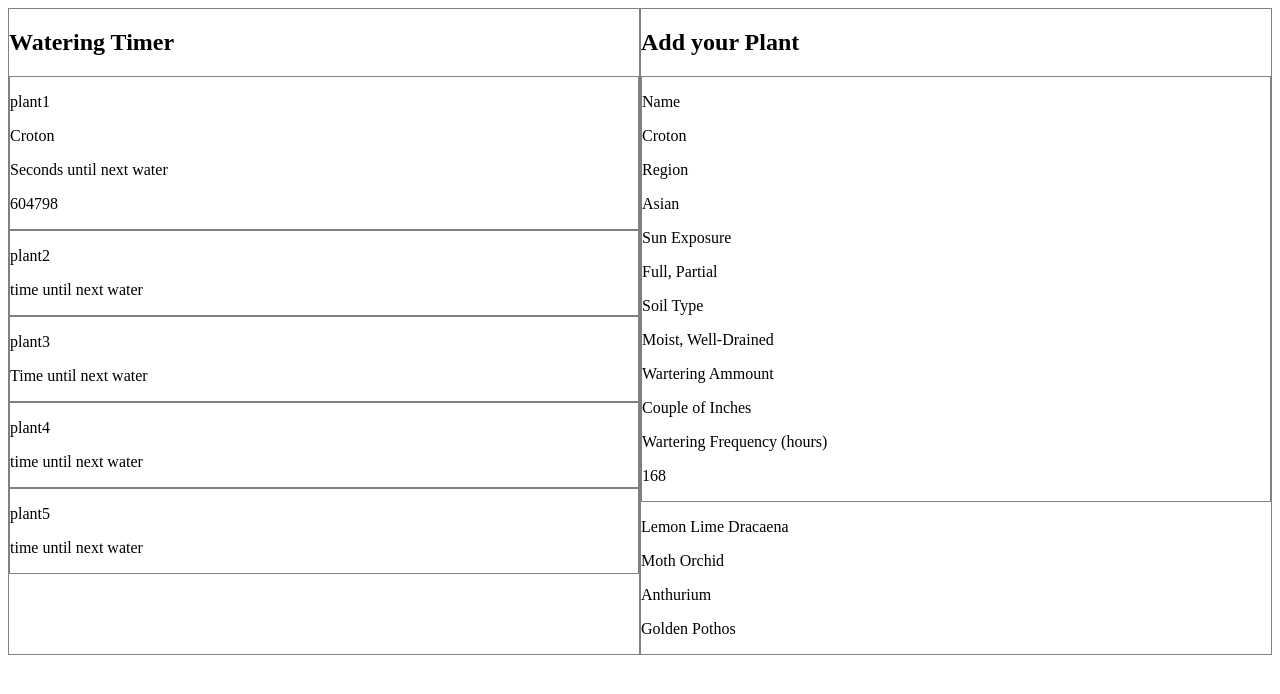
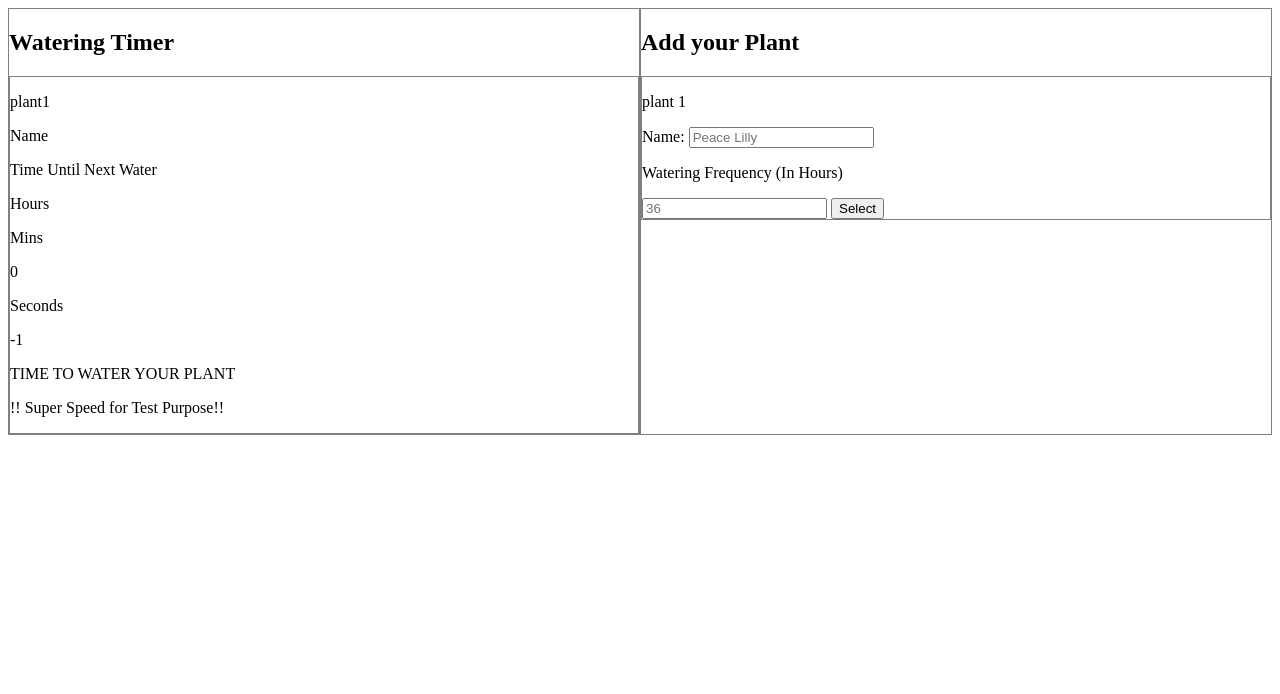
Before and after one commit to Curtis-Thomas/Plant-Watering-Diary, a plain HTML site: page index.html in a window 1280 px wide. Both pictures are taken after a click on the button "Select". Drawn offline with Linux system fonts and the light colour scheme.

Commit message:
1.0.1 Plant variable creation added, Countdown Timer Overhaul

```diff
--- a/index.html
+++ b/index.html
@@ -16,50 +16,46 @@
           <div class="planttimerbox">
             <p>plant1</p>
             <p id="plant1"></p>
-            <p>Seconds until next water</p>
-            <p id="water1">0</p>
+            <p>Name</p>
+            <p id="plant1Named">0</p>
+
+            <p>Time Until Next Water</p>
+            <div class="wateringStats">
+              <p>Hours</p>
+              <p id="water1Hours">0</p>
+              <p>Mins</p>
+              <p id="water1Mins">0</p>
+              <p>Seconds</p>
+              <p id="water1Secs">0</p>
+              <p id="plant1Reset">/</p>
+              <p>!! Super Speed for Test Purpose!!</p>
+            </div>
           </div>
-          <div class="planttimerbox">
-            <p>plant2</p>
-            <p>time until next water</p>
-          </div>
-        </div>
-        <div class="planttimerbox">
-          <p>plant3</p>
-          <p>Time until next water</p>
-        </div>
-        <div class="planttimerbox">
-          <p>plant4</p>
-          <p>time until next water</p>
-        </div>
-        <div class="planttimerbox">
-          <p>plant5</p>
-          <p>time until next water</p>
         </div>
       </div>
       <div class="topright">
         <h2>Add your Plant</h2>
         <div class="addplantbox">
           <div class="plantinfobox" id="croton">
-            <p>Name</p>
-            <p id="croton1"></p>
-            <p>Region</p>
-            <p id="croton2">Region:</p>
-            <p>Sun Exposure</p>
-            <p id="croton3">Sun Exposure:</p>
-            <p>Soil Type</p>
-            <p id="croton4">Soil Type:</p>
-            <p>Wartering Ammount</p>
-            <p id="croton5"></p>
-            <p>Wartering Frequency (hours)</p>
-            <p id="croton6"></p>
+            <p>plant 1</p>
+
+            <label for="Name">Name:</label>
+            <input
+              type="text"
+              id="plant1Name"
+              name="Name"
+              placeholder="Peace Lilly"
+            />
+            <p>Watering Frequency (In Hours)</p>
+            <input
+              type="number"
+              id="plant1Water"
+              name="Name"
+              placeholder="36"
+            />
+
             <button id="btnCroton">Select</button>
           </div>
-
-          <p>Lemon Lime Dracaena</p>
-          <p>Moth Orchid</p>
-          <p>Anthurium</p>
-          <p>Golden Pothos</p>
         </div>
       </div>
     </div>
--- a/script.js
+++ b/script.js
@@ -1,47 +1,82 @@
-//plants
+"use-strict";
 
-const plant = {
-  croton: {
-    commonName: "Croton",
-    region: "Asian",
-    sunExposure: "Full, Partial",
-    soilType: "Moist, Well-Drained",
-    wateringFrequency: 168,
-    warteringAmmount: "Couple of Inches",
-  },
+//inputted plant arrays
+let plant1 = {
+  name: "N/A",
+
+  //water main is unseen total time
+  waterMain: 0,
+
+  //watering time , hours total(watering A is the input)
+  waterA: 0,
+
+  //c is hours
+  waterC: 0,
+
+  //coundown hours
+  cdH: 0,
+  //countdown mins
+  cdM: 0,
+  //countdown seconds
+  cdS: 0,
 };
 
-//sets croton plant stats
-const plantStats = function (plantName, plantName2, infoNum) {
-  document.querySelector(
-    "#" + String(plantName) + String(infoNum)
-  ).textContent = plantName2;
+//countdown logic
+const countdown = function (plant) {
+  if (plant.cdM == 0 && plant.cdH > 0) {
+    plant.cdH -= 1;
+    plant.cdM = 60;
+  } else if (plant.cdS <= 0 && plant.cdM > 0) {
+    plant.cdM -= 1;
+    plant.cdS = 60;
+  } else if (plant.cdH <= 0 && plant.cdM <= 0 && plant.chS <= 0) {
+    document.querySelector("#plant1Reset").textContent = "reset";
+  }
 };
 
-//populate plant stats
-const plantStatsUpdate = function () {
-  //croton
-  plantStats("croton", plant.croton.commonName, "1");
-  plantStats("croton", plant.croton.region, "2");
-  plantStats("croton", plant.croton.sunExposure, "3");
-  plantStats("croton", plant.croton.soilType, "4");
-  plantStats("croton", plant.croton.warteringAmmount, "5");
-  plantStats("croton", plant.croton.wateringFrequency, "6");
+//update countdown name + numbers
+const updateUI = function () {
+  //updates name
+  document.querySelector("#plant1Named").textContent = plant1.name;
+
+  //Updates plant 1 countdown
+  document.querySelector("#water1Hours").textContent = plant1.cdH;
+  document.querySelector("#water1Mins").textContent = plant1.cdM;
+  document.querySelector("#water1Secs").textContent = plant1.cdS;
 };
-plantStatsUpdate();
 
-let plant1 = {
-  water: 0,
-};
-//select plant button
+//Submit plant1 info button
 document.querySelector("#btnCroton").addEventListener("click", function () {
-  plant1.water = plant.croton.wateringFrequency * 3600;
-  document.querySelector("#water1").textContent = plant1.water;
-  document.querySelector("#plant1").textContent = plant.croton.commonName;
-  document.querySelector("#btnCroton").style.display = "none";
+  //sets plant 1 name object
+  plant1.name = document.querySelector("#plant1Name").value;
+  console.log(plant1.name);
+  //sets plant 1 water time in hours
+  plant1.waterA = document.querySelector("#plant1Water").value;
+  console.log(plant1.waterA);
+
+  //sets main countdown timer in hours
+  plant1.waterMain = plant1.waterA;
+
+  plant1.cdH = plant1.waterMain;
+
+  //sets hours countdown
+  plant1.waterC = plant1.waterMain * 3600;
+
+  updateUI();
+  countdown(plant1);
+  //If the watering timer is abover 0, countdown
+
   setInterval(function () {
-    plant1.water--;
-    console.log(plant1.water);
-    document.querySelector("#water1").textContent = plant1.water;
-  }, 1000);
+    if (plant1.waterC >= 0) {
+      plant1.cdS--;
+      plant1.waterC--;
+      countdown(plant1);
+      updateUI();
+    } else {
+      document.querySelector(
+        "#plant1Reset"
+      ).textContent = `TIME TO WATER YOUR PLANT`;
+    }
+    console.log(plant1.waterC);
+  }, 1);
 });
```
